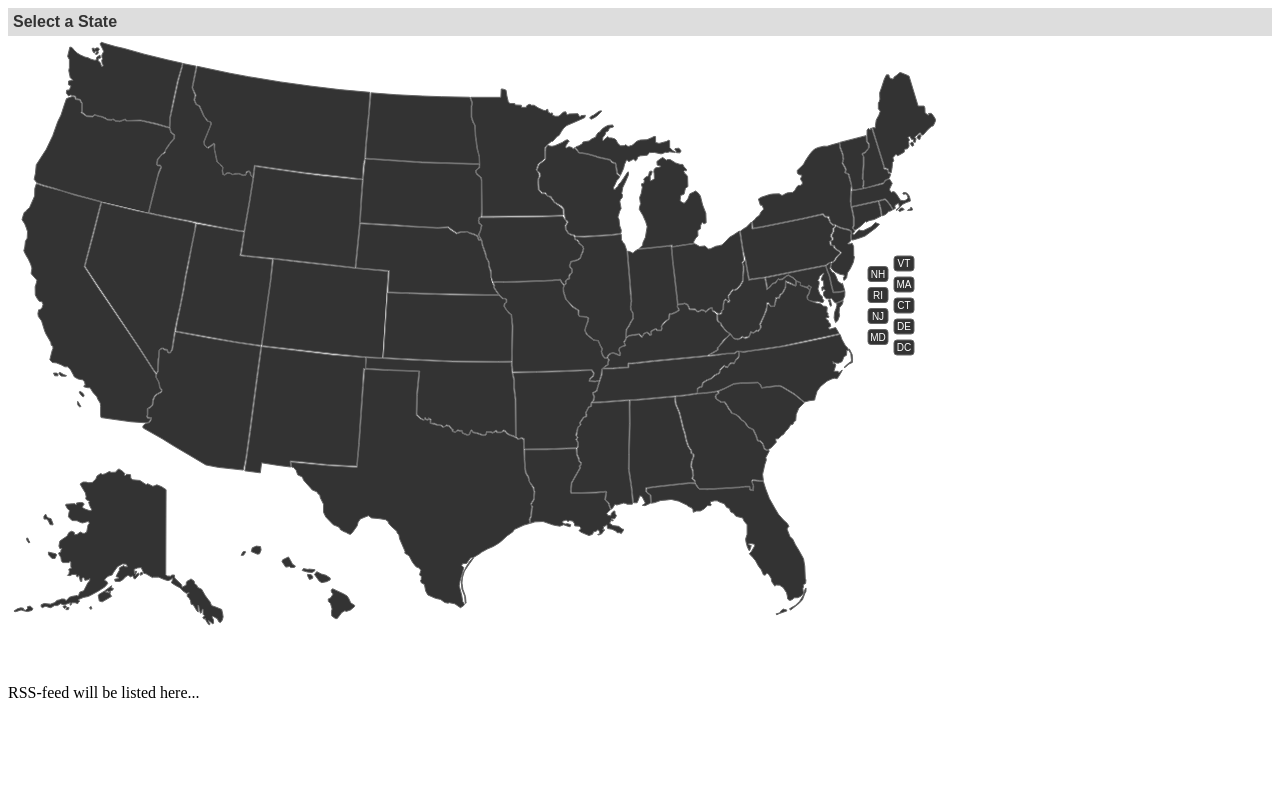
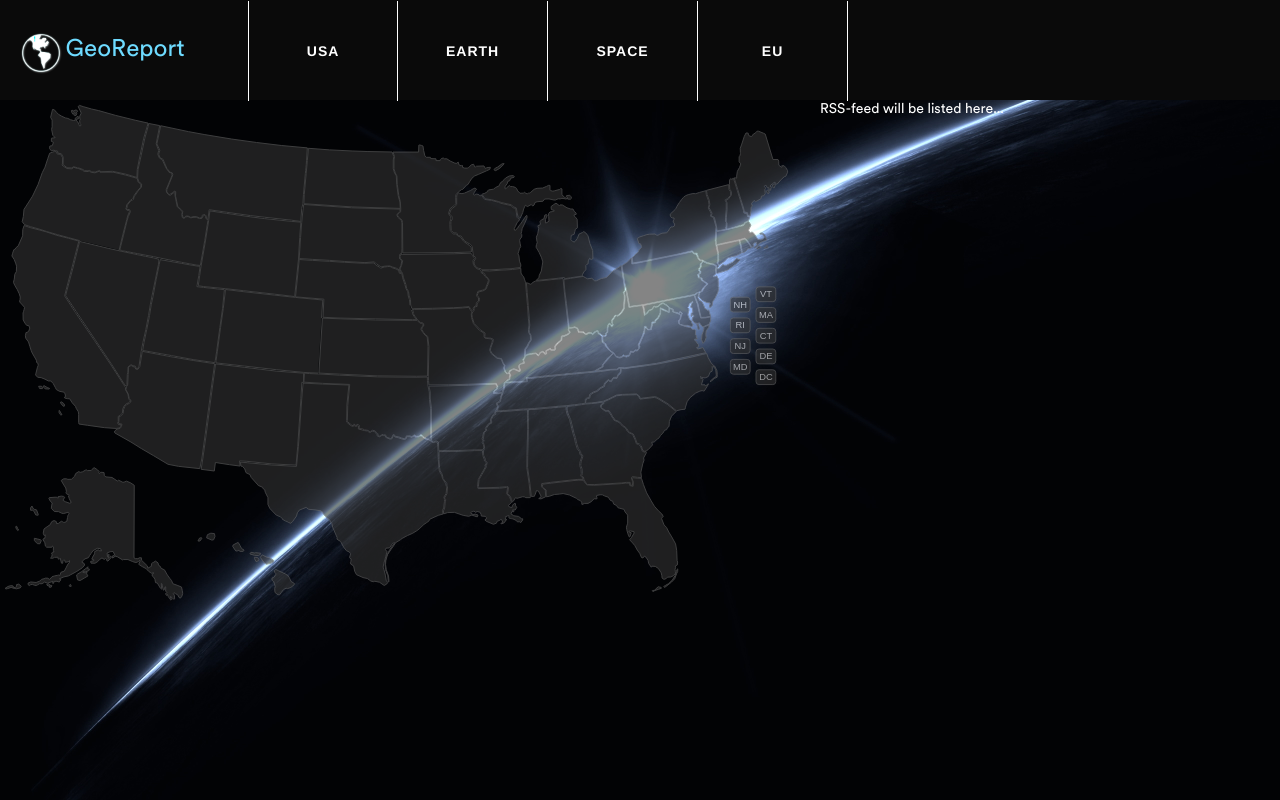
Before and after one commit to leif-waldner/Software3308-Group1, a PHP site: page /FinalSubmission/GeoReport/index.php in a window 1280 px wide. Run offline with PHP 8.4, Linux system fonts and the light colour scheme; some libraries are stand-ins or nearby versions; some web fonts are replaced.

Commit message:
Made only 1 index and changed final submit file

```diff
--- a/FinalSubmission/GeoReport/index.php
+++ b/FinalSubmission/GeoReport/index.php
@@ -1,7 +1,36 @@
-<html>
-  <head>
-    <title>GeoNews</title>
-      <style>
+<!doctype html> <html>
+
+
+
+<head>
+  <meta charset="utf-8">
+  <title>GeoReport.com</title>
+  <meta name="description" content="">
+  <!--<meta name="viewport" content="width=device-width"> <!-- Place favicon.ico and apple-touch-icon.png in the root directory -->
+  <link rel="stylesheet" href="styles/vendor.css">
+  <link rel="stylesheet" href="styles/main.css">
+  <!-- <base href="/"> <link rel="icon" href="//d2c87l0yth4zbw.cloudfront.net/i/_global/favicon.png"> <!-- Open Graph data -->
+
+</head>
+<body>
+  <div class="site-content-container" style='background-image: url("img/side_earth.jpg"); background-repeat: repeat; background-size:cover;'>
+    <div class="main-content">
+      <header>
+      <img src='strawman.png' />
+      <font size="5">GeoReport</font>
+      <nav>
+       	<a style="border-left:1px solid white">
+       		USA</a><a class="navtabs">EARTH</a><a class="navtabs">SPACE</a><a class="navtabs">EU</a>
+
+      </nav>
+      </header>
+    </div>
+
+  <footer ng-include="'partials/footer.html'"></footer>
+</body>
+
+
+    <style>
         #alert {
           font-family: Arial, Helvetica, sans-serif;
           font-size: 16px;
@@ -11,11 +40,7 @@
           font-weight: bold;
         }
       </style>
-      <!-- Unit Testing Framework -->
-      <!-- <link rel="shortcut icon" type="image/png" href="jasmine/lib/jasmine-2.3.4/jasmine_favicon.png"> -->
-      <link rel="stylesheet" type="text/css" href="jasmine/lib/jasmine-2.3.4/jasmine.css">
 
-      <!-- End unit test framework -->
       <script src="raphael.js"></script>
       <script src="http://ajax.googleapis.com/ajax/libs/jquery/1.7/jquery.js"></script>
       <script src="color.jquery.js"></script>
@@ -35,11 +60,6 @@
       });
       </script>
 
-    </head>
-  <body>
-    <div id="alert">Select a State</div>
-    <div id="map" style="width: 930px; height: 630px;"></div>
-    <br>
-    <div id="rssOutput">RSS-feed will be listed here...</div>
-  </body>
-</html>
+
+  <div id="rssOutput">RSS-feed will be listed here...</div>
+  <div id="map" style="position: relative; width: 800px; height: 600px; left:0%; opacity: .6"></div>
```
Also changed, not shown: 1 other file.
